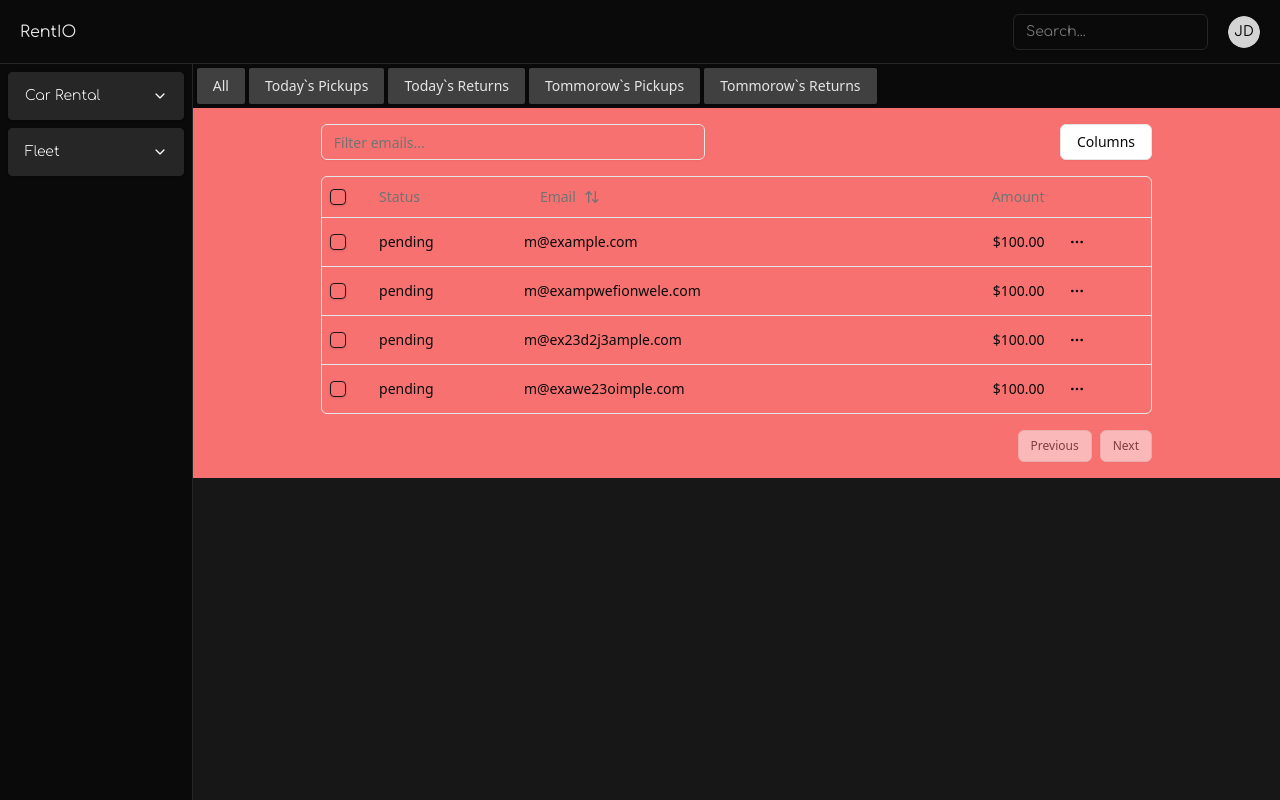
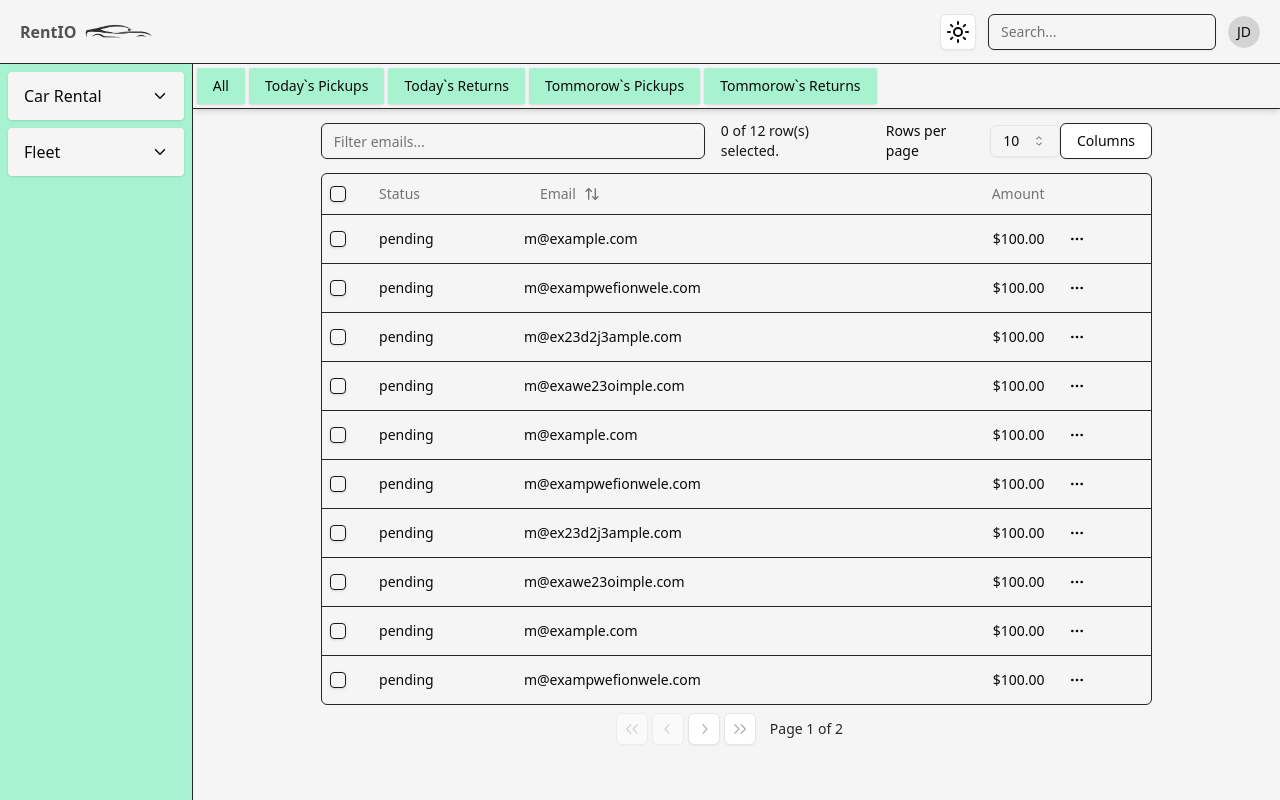
Before and after one commit to volodymyr-korolchuk/course-project-frontend, a React (Vite) app: page /home in a window 1280 px wide. Built offline with nearby package versions, Linux system fonts and the light colour scheme.

Commit message:
add: theming and paginations starter

```diff
--- a/index.html
+++ b/index.html
@@ -14,7 +14,7 @@
     <title>Vite + React + TS</title>
   </head>
   <body>
-    <div id="root" class="dark"></div>
+    <div id="root" class="font-chakra"></div>
     <script type="module" src="/src/main.tsx"></script>
   </body>
 </html>
--- a/src/components/Collapsibles/CollapsibleWrapper.tsx
+++ b/src/components/Collapsibles/CollapsibleWrapper.tsx
@@ -24,10 +24,13 @@ const CollapsibleWrapper: React.FC<Props> = ({ children, triggerTitle }) => {
       <div className="flex items-center justify-between space-x-2">
         <CollapsibleTrigger asChild>
           <Button
-            className="flex-1 justify-between font-light font-comfortaa h-12 rounded-sm
-          hover:bg-neutral-200 dark:hover:bg-neutral-700 bg-neutral-100 text-neutral-950 dark:border border-neutral-800 dark:text-white dark:bg-neutral-800"
+            className="flex-1 justify-between font-normal text-md h-12 rounded-sm
+          hover:bg-neutral-200 dark:hover:bg-neutral-700 bg-neutral-100 text-neutral-950 dark:border border-neutral-800 dark:text-neutral-100 dark:bg-neutral-800"
           >
-            {triggerTitle} <IoIosArrowDown />
+            {triggerTitle}{" "}
+            <IoIosArrowDown
+              className={`${isOpen ? "-rotate-90" : ""} transition-all`}
+            />
           </Button>
         </CollapsibleTrigger>
       </div>
--- a/src/components/Home/LeasingDataTable/LeasingDataTable.tsx
+++ b/src/components/Home/LeasingDataTable/LeasingDataTable.tsx
@@ -30,6 +30,14 @@ import {
   TableHeader,
   TableRow,
 } from "@/components/ui/table";
+import Pagination from "./Pagination";
+import {
+  Select,
+  SelectContent,
+  SelectItem,
+  SelectTrigger,
+  SelectValue,
+} from "@/components/ui/select";
 
 interface LeasingDataTableProps<TData, TValue> {
   columns: ColumnDef<TData, TValue>[];
@@ -69,22 +77,58 @@ function LeasingDataTable<TData, TValue>({
 
   return (
     <div>
-      <div className="flex items-center py-4">
+      <div className="flex items-center py-3">
         <Input
           placeholder="Filter emails..."
           value={(table.getColumn("email")?.getFilterValue() as string) ?? ""}
           onChange={(event) =>
             table.getColumn("email")?.setFilterValue(event.target.value)
           }
-          className="max-w-sm"
+          className="max-w-sm dark:bg-neutral-900 border border-neutral-800 dark:text-neutral-100"
         />
+        <div className="px-4 text-sm dark:text-neutral-100 text-neutral-900 flex items-center justify-end font-light">
+          {table.getFilteredSelectedRowModel().rows.length} of{" "}
+          {table.getFilteredRowModel().rows.length} row(s) selected.
+        </div>
+        <div className="flex items-center space-x-2">
+          <p className="text-sm font-light dark:text-neutral-100 ">
+            Rows per page
+          </p>
+          <Select
+            value={`${table.getState().pagination.pageSize}`}
+            onValueChange={(value) => {
+              table.setPageSize(Number(value));
+            }}
+          >
+            <SelectTrigger className="h-8 w-[70px]">
+              <SelectValue placeholder={table.getState().pagination.pageSize} />
+            </SelectTrigger>
+            <SelectContent
+              side="top"
+              className="dark:bg-neutral-900/30 backdrop-blur-[1px]"
+            >
+              {[3, 5, 8, 10].map((pageSize) => (
+                <SelectItem key={pageSize} value={`${pageSize}`}>
+                  {pageSize}
+                </SelectItem>
+              ))}
+            </SelectContent>
+          </Select>
+        </div>
         <DropdownMenu>
           <DropdownMenuTrigger asChild>
-            <Button variant="outline" className="ml-auto">
+            <Button
+              variant="outline"
+              className="ml-auto font-light dark:bg-emerald-500
+              dark:hover:bg-emerald-400 border border-neutral-800 dark:text-neutral-100"
+            >
               Columns
             </Button>
           </DropdownMenuTrigger>
-          <DropdownMenuContent align="end">
+          <DropdownMenuContent
+            align="end"
+            className="bg-neutral-900 dark:bg-neutral-900/30 backdrop-blur-[1px] text-neutral-100 border-neutral-800"
+          >
             {table
               .getAllColumns()
               .filter((column) => column.getCanHide())
@@ -92,7 +136,7 @@ function LeasingDataTable<TData, TValue>({
                 return (
                   <DropdownMenuCheckboxItem
                     key={column.id}
-                    className="capitalize"
+                    className="capitalize hover:bg-neutral-400"
                     checked={column.getIsVisible()}
                     onCheckedChange={(value) =>
                       column.toggleVisibility(!!value)
@@ -105,11 +149,15 @@ function LeasingDataTable<TData, TValue>({
           </DropdownMenuContent>
         </DropdownMenu>
       </div>
-      <div className="rounded-md border">
+
+      <div className="rounded-md border border-neutral-800">
         <Table>
           <TableHeader>
             {table.getHeaderGroups().map((headerGroup) => (
-              <TableRow key={headerGroup.id}>
+              <TableRow
+                key={headerGroup.id}
+                className="border-b border-neutral-800"
+              >
                 {headerGroup.headers.map((header) => {
                   return (
                     <TableHead key={header.id}>
@@ -131,6 +179,7 @@ function LeasingDataTable<TData, TValue>({
                 <TableRow
                   key={row.id}
                   data-state={row.getIsSelected() && "selected"}
+                  className="not-last:border-b border-neutral-800 dark:text-neutral-200 text-neutral-950"
                 >
                   {row.getVisibleCells().map((cell) => (
                     <TableCell key={cell.id}>
@@ -146,7 +195,7 @@ function LeasingDataTable<TData, TValue>({
               <TableRow>
                 <TableCell
                   colSpan={columns.length}
-                  className="h-24 text-center"
+                  className="h-24 text-center dark:text-neutral-100"
                 >
                   No results.
                 </TableCell>
@@ -155,24 +204,7 @@ function LeasingDataTable<TData, TValue>({
           </TableBody>
         </Table>
       </div>
-      <div className="flex items-center justify-end space-x-2 py-4">
-        <Button
-          variant="outline"
-          size="sm"
-          onClick={() => table.previousPage()}
-          disabled={!table.getCanPreviousPage()}
-        >
-          Previous
-        </Button>
-        <Button
-          variant="outline"
-          size="sm"
-          onClick={() => table.nextPage()}
-          disabled={!table.getCanNextPage()}
-        >
-          Next
-        </Button>
-      </div>
+      <Pagination table={table} />
     </div>
   );
 }
--- /dev/null
+++ b/src/components/Home/LeasingDataTable/Pagination.tsx
@@ -0,0 +1,66 @@
+import {
+  ChevronLeftIcon,
+  ChevronRightIcon,
+  DoubleArrowLeftIcon,
+  DoubleArrowRightIcon,
+} from "@radix-ui/react-icons";
+import { Table } from "@tanstack/react-table";
+
+import { Button } from "@/components/ui/button";
+
+interface DataTablePaginationProps<TData> {
+  table: Table<TData>;
+}
+
+function Pagination<TData>({ table }: DataTablePaginationProps<TData>) {
+  return (
+    <div className="flex items-center justify-center px-2 text-neutral-100 py-2">
+      <div className="flex items-center gap-1">
+        <Button
+          variant="outline"
+          className="hidden h-8 w-8 p-0 lg:flex dark:bg-neutral-600"
+          onClick={() => table.setPageIndex(0)}
+          disabled={!table.getCanPreviousPage()}
+        >
+          <span className="sr-only">Go to first page</span>
+          <DoubleArrowLeftIcon className="h-4 w-4 text-neutral-400" />
+        </Button>
+        <Button
+          variant="outline"
+          className="h-8 w-8 p-0 dark:bg-neutral-600"
+          onClick={() => table.previousPage()}
+          disabled={!table.getCanPreviousPage()}
+        >
+          <span className="sr-only">Go to previous page</span>
+          <ChevronLeftIcon className="h-4 w-4 text-neutral-400" />
+        </Button>
+        <Button
+          variant="outline"
+          className="h-8 w-8 p-0 dark:bg-neutral-600"
+          onClick={() => table.nextPage()}
+          disabled={!table.getCanNextPage()}
+        >
+          <span className="sr-only">Go to next page</span>
+          <ChevronRightIcon className="h-4 w-4 text-neutral-400" />
+        </Button>
+        <Button
+          variant="outline"
+          className="hidden h-8 w-8 p-0 lg:flex dark:bg-neutral-600"
+          onClick={() => table.setPageIndex(table.getPageCount() - 1)}
+          disabled={!table.getCanNextPage()}
+        >
+          <span className="sr-only">Go to last page</span>
+          <DoubleArrowRightIcon className="h-4 w-4 text-neutral-400" />
+        </Button>
+      </div>
+      <div className="flex items-center">
+        <div className="flex w-[100px] items-center justify-center text-sm font-light dark:text-neutral-100 text-neutral-800">
+          Page {table.getState().pagination.pageIndex + 1} of{" "}
+          {table.getPageCount()}
+        </div>
+      </div>
+    </div>
+  );
+}
+
+export default Pagination;
--- a/src/components/Home/Sidebar.tsx
+++ b/src/components/Home/Sidebar.tsx
@@ -7,10 +7,10 @@ const CollapsibleEntry = ({ textContent }: { textContent: string }) => {
     <>
       <DropdownMenuSeparator className="mx-1 dark:bg-neutral-800" />
       <div className="flex-1 font-light cursor-pointer bg-neutral-100  dark:bg-transparent dark:hover:bg-neutral-700 p-2 px-2 rounded-[2px] group transition-all ease-in-out">
-        <span className="flex items-center justify-between dark:text-neutral-300 text-neutral-900 dark:group-hover:text-green-500">
+        <span className="flex items-center justify-between dark:text-neutral-300 text-neutral-900 text-sm dark:group-hover:text-emerald-500">
           {textContent}
           <IoIosArrowBack
-            size={25}
+            size={20}
             className="scale-0 group-hover:scale-100 transition-all ease-in-out"
           />
         </span>
@@ -25,7 +25,7 @@ const Sidebar = () => {
   const fleetEntries = ["Garage", "Classes", "In Use"];
 
   return (
-    <aside className="min-w-40 w-56 bg-green-200 dark:bg-neutral-950 border-r-[1px] dark:border-neutral-800 h-full p-2">
+    <aside className="min-w-40 w-56 bg-emerald-200 dark:bg-neutral-950 border-r-[1px] border-neutral-800 h-full p-2">
       <section className="flex flex-col items-center justify-center gap-2">
         <CollapsibleWrapper triggerTitle="Car Rental">
           {carRentalEntries.map((item) => (
--- a/src/components/Home/TabPanel.tsx
+++ b/src/components/Home/TabPanel.tsx
@@ -10,12 +10,12 @@ const TabPanel = () => {
   ];
 
   return (
-    <ul className="flex gap-1 bg-neutral-100 dark:bg-neutral-950 p-1 w-full overflow-auto">
+    <ul className="flex gap-1 bg-neutral-100 dark:bg-neutral-950 p-1 w-full overflow-auto h-auto border-b border-neutral-800 shadow-md">
       {list.map((item) => (
         <li key={item}>
           <Button
             className="rounded-[2px] px-4
-          hover:bg-neutral-300 dark:hover:bg-neutral-600 bg-neutral-100 text-neutral-950 dark:text-neutral-200 dark:bg-neutral-700"
+          hover:bg-emerald-100 dark:hover:bg-neutral-600 bg-emerald-200 text-neutral-950 dark:text-neutral-200 dark:bg-neutral-800"
           >
             {item}
           </Button>
--- /dev/null
+++ b/src/components/ModeToggle/ModeToggle.tsx
@@ -0,0 +1,40 @@
+import { Moon, Sun } from "lucide-react";
+
+import { Button } from "@/components/ui/button";
+import {
+  DropdownMenu,
+  DropdownMenuContent,
+  DropdownMenuItem,
+  DropdownMenuTrigger,
+} from "@/components/ui/dropdown-menu";
+import { useTheme } from "@/contexts/ThemeProvider";
+
+export function ModeToggle() {
+  const { setTheme } = useTheme();
+
+  return (
+    <DropdownMenu>
+      <DropdownMenuTrigger asChild>
+        <Button variant="outline" size="icon">
+          <Sun className="w-16 rotate-0 scale-100 transition-all dark:-rotate-90 dark:scale-0" />
+          <Moon className="absolute h-[1.2rem] w-[1.2rem] rotate-90 scale-0 transition-all dark:rotate-0 dark:scale-100" />
+          <span className="sr-only">Toggle theme</span>
+        </Button>
+      </DropdownMenuTrigger>
+      <DropdownMenuContent
+        align="end"
+        className="bg-transparent-70 backdrop-blur-sm border border-neutral-800"
+      >
+        <DropdownMenuItem onClick={() => setTheme("light")}>
+          Light
+        </DropdownMenuItem>
+        <DropdownMenuItem onClick={() => setTheme("dark")}>
+          Dark
+        </DropdownMenuItem>
+        <DropdownMenuItem onClick={() => setTheme("system")}>
+          System
+        </DropdownMenuItem>
+      </DropdownMenuContent>
+    </DropdownMenu>
+  );
+}
--- a/src/components/Navbar.tsx
+++ b/src/components/Navbar.tsx
@@ -13,6 +13,7 @@ import {
 import { Link, useLocation } from "react-router-dom";
 import { publicRoutes } from "./../../routes";
 import { Input } from "./ui/input";
+import { ModeToggle } from "./ModeToggle/ModeToggle";
 
 const Navbar: React.FC = () => {
   const location = useLocation();
@@ -27,13 +28,13 @@ const Navbar: React.FC = () => {
 
   const publicLinkElements = publicLinks.map((link) => (
     <Link key={link.path} to={link.path}>
-      <p className="dark:text-white text-sm w-16">{link.title}</p>
+      <p className="dark:text-neutral-100 text-sm w-16">{link.title}</p>
     </Link>
   ));
 
   const userProfile = (
     <DropdownMenu>
-      <DropdownMenuTrigger asChild className="font-comfortaa">
+      <DropdownMenuTrigger asChild className="">
         <Button variant="ghost" className="relative h-8 w-8 rounded-full">
           <Avatar className="h-8 w-8">
             <AvatarImage src="" alt="user-avatar" />
@@ -41,11 +42,7 @@ const Navbar: React.FC = () => {
           </Avatar>
         </Button>
       </DropdownMenuTrigger>
-      <DropdownMenuContent
-        className="font-comfortaa w-56"
-        align="end"
-        forceMount
-      >
+      <DropdownMenuContent className=" w-56" align="end" forceMount>
         <DropdownMenuLabel className="font-normal">
           <div className="flex flex-col space-y-1">
             <p className="text-sm font-medium leading-none">John Doe</p>
@@ -75,13 +72,23 @@ const Navbar: React.FC = () => {
   );
 
   return (
-    <header className="flex items-center font-comfortaa justify-between absolute w-screen p-4 px-5 h-16 bg-neutral-100  dark:bg-neutral-950 backdrop-blur-md border-b dark:border-neutral-800">
-      <h2 className="dark:text-neutral-200 font-normal">RentIO</h2>
+    <header className="flex items-center  justify-between absolute w-screen p-4 px-5 h-16 bg-neutral-100  dark:bg-neutral-950 backdrop-blur-md border-b border-neutral-800">
+      <div className="flex items-center justify-center gap-2">
+        <h2 className="dark:text-neutral-200 font-bold text-neutral-600">
+          RentIO
+        </h2>
+        <img
+          src="/car_logo.png"
+          className="opacity-90 scale-70 dark:invert select-none"
+          width={70}
+        />
+      </div>
 
-      <div className="flex items-center justify-between gap-5">
+      <div className="flex items-center justify-between gap-3">
+        <ModeToggle />
         {isPublicRoute ? null : (
           <Input
-            className="text-neutral-950 dark:text-white hover:bg-neutral-300 dark:hover:bg-neutral-700 border-neutral-400 dark:border-neutral-800"
+            className="text-neutral-950 dark:text-neutral-100 hover:bg-neutral-300 dark:hover:bg-neutral-700 border-neutral-800 dark:border-neutral-800"
             placeholder="Search..."
           />
         )}
--- /dev/null
+++ b/src/contexts/ThemeProvider.tsx
@@ -0,0 +1,73 @@
+import { createContext, useContext, useEffect, useState } from "react";
+
+type Theme = "dark" | "light" | "system";
+
+type ThemeProviderProps = {
+  children: React.ReactNode;
+  defaultTheme?: Theme;
+  storageKey?: string;
+};
+
+type ThemeProviderState = {
+  theme: Theme;
+  setTheme: (theme: Theme) => void;
+};
+
+const initialState: ThemeProviderState = {
+  theme: "system",
+  setTheme: () => null,
+};
+
+const ThemeProviderContext = createContext<ThemeProviderState>(initialState);
+
+export function ThemeProvider({
+  children,
+  defaultTheme = "system",
+  storageKey = "vite-ui-theme",
+  ...props
+}: ThemeProviderProps) {
+  const [theme, setTheme] = useState<Theme>(
+    () => (localStorage.getItem(storageKey) as Theme) || defaultTheme
+  );
+
+  useEffect(() => {
+    const root = window.document.documentElement;
+
+    root.classList.remove("light", "dark");
+
+    if (theme === "system") {
+      const systemTheme = window.matchMedia("(prefers-color-scheme: dark)")
+        .matches
+        ? "dark"
+        : "light";
+
+      root.classList.add(systemTheme);
+      return;
+    }
+
+    root.classList.add(theme);
+  }, [theme]);
+
+  const value = {
+    theme,
+    setTheme: (theme: Theme) => {
+      localStorage.setItem(storageKey, theme);
+      setTheme(theme);
+    },
+  };
+
+  return (
+    <ThemeProviderContext.Provider {...props} value={value}>
+      {children}
+    </ThemeProviderContext.Provider>
+  );
+}
+
+export const useTheme = () => {
+  const context = useContext(ThemeProviderContext);
+
+  if (context === undefined)
+    throw new Error("useTheme must be used within a ThemeProvider");
+
+  return context;
+};
--- a/src/pages/Home/Home.tsx
+++ b/src/pages/Home/Home.tsx
@@ -2,18 +2,58 @@ import LeasingDataTable from "@/components/Home/LeasingDataTable/LeasingDataTabl
 import TabPanel from "@/components/Home/TabPanel";
 import { Payment, columns } from "@/components/Home/LeasingDataTable/columns";
 import { useEffect, useState } from "react";
-import { Input } from "@/components/ui/input";
-import {
-  Select,
-  SelectContent,
-  SelectItem,
-  SelectTrigger,
-  SelectValue,
-} from "@/components/ui/select";
 
 async function getData(): Promise<Payment[]> {
   // Fetch data from your API here.
   return [
+    {
+      id: "728ed52f",
+      amount: 100,
+      status: "pending",
+      email: "m@example.com",
+    },
+    {
+      id: "728ed52f",
+      amount: 100,
+      status: "pending",
+      email: "m@exampwefionwele.com",
+    },
+    {
+      id: "728ed52f",
+      amount: 100,
+      status: "pending",
+      email: "m@ex23d2j3ample.com",
+    },
+    {
+      id: "728ed52f",
+      amount: 100,
+      status: "pending",
+      email: "m@exawe23oimple.com",
+    },
+    {
+      id: "728ed52f",
+      amount: 100,
+      status: "pending",
+      email: "m@example.com",
+    },
+    {
+      id: "728ed52f",
+      amount: 100,
+      status: "pending",
+      email: "m@exampwefionwele.com",
+    },
+    {
+      id: "728ed52f",
+      amount: 100,
+      status: "pending",
+      email: "m@ex23d2j3ample.com",
+    },
+    {
+      id: "728ed52f",
+      amount: 100,
+      status: "pending",
+      email: "m@exawe23oimple.com",
+    },
     {
       id: "728ed52f",
       amount: 100,
@@ -60,10 +100,10 @@ const Home = () => {
   }, []);
 
   return (
-    <div className="w-full h-full">
+    <div className="flex flex-col w-full overflow-auto">
       <TabPanel />
-      <section className="flex items-center justify-center flex-col flex-1 bg-red-400 ">
-        <div className="w-full md:px-32 px-16">
+      <section className="flex items-center justify-start flex-col">
+        <div className="w-full md:px-32 px-16 pb-16">
           <LeasingDataTable columns={columns} data={tableData} />
         </div>
       </section>
```
Also changed, not shown: src/App.tsx (+6 -1 lines), public/car_logo.png (added).
